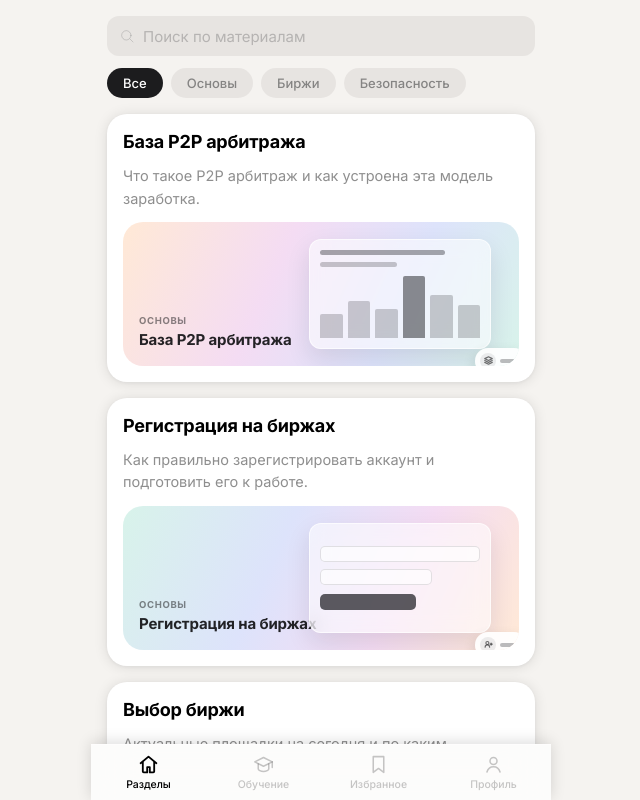
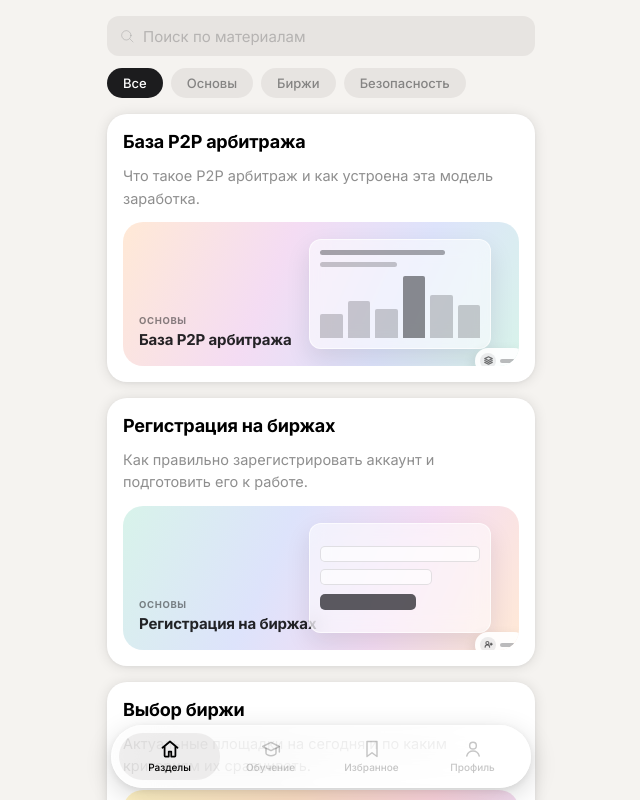
Before and after one commit to abcabsu-cyber/p2p-arbitrage-kb, a plain HTML site: page index.html in a window 1280 px wide. Shown: the whole page, without its empty margins (319-959 px from the left). Drawn offline with Linux system fonts and the light colour scheme.

Commit message:
Make bottom tab bar a floating translucent pill

```diff
--- a/index.html
+++ b/index.html
@@ -19,8 +19,8 @@
     --on-accent:#FFFFFF;
     --separator:#E0E0E0;
     --fill:rgba(128,126,125,0.12);
-    --glass:rgba(255,255,255,0.72);
-    --glass-border:rgba(255,255,255,0.45);
+    --glass:rgba(255,255,255,0.55);
+    --glass-border:rgba(255,255,255,0.55);
     --teal:#00C3D0;
     --teal-soft:rgba(0,195,208,0.14);
     --amber:#E8A317;
@@ -37,6 +37,7 @@
     --sp-1:4px; --sp-2:8px; --sp-3:12px; --sp-4:16px; --sp-5:20px; --sp-6:24px; --sp-8:32px;
     --shadow-card:0 1px 14px rgba(0,0,0,0.11), 0 1px 4px rgba(0,0,0,0.05);
     --shadow-bar:0 -2px 14px rgba(0,0,0,0.14);
+    --shadow-float:0 8px 28px rgba(0,0,0,0.16), 0 2px 8px rgba(0,0,0,0.08);
     --shadow-hero:0 4px 14px rgba(0,0,0,0.32);
     color-scheme:light;
   }
@@ -53,8 +54,8 @@
       --on-accent:#121212;
       --separator:#303030;
       --fill:rgba(120,120,120,0.24);
-      --glass:rgba(40,40,40,0.72);
-      --glass-border:rgba(255,255,255,0.10);
+      --glass:rgba(40,40,40,0.50);
+      --glass-border:rgba(255,255,255,0.14);
       --teal:#00D2E0;
       --teal-soft:rgba(0,210,224,0.18);
       --amber:#FFB524;
@@ -64,6 +65,7 @@
       --success:#34C759;
       --shadow-card:0 1px 14px rgba(0,0,0,0.5), 0 1px 4px rgba(0,0,0,0.3);
       --shadow-bar:0 -2px 14px rgba(0,0,0,0.5);
+      --shadow-float:0 10px 30px rgba(0,0,0,0.55), 0 2px 10px rgba(0,0,0,0.35);
       --shadow-hero:0 4px 14px rgba(0,0,0,0.5);
       color-scheme:dark;
     }
@@ -80,8 +82,8 @@
     --on-accent:#121212;
     --separator:#303030;
     --fill:rgba(120,120,120,0.24);
-    --glass:rgba(40,40,40,0.72);
-    --glass-border:rgba(255,255,255,0.10);
+    --glass:rgba(40,40,40,0.50);
+    --glass-border:rgba(255,255,255,0.14);
     --teal:#00D2E0;
     --teal-soft:rgba(0,210,224,0.18);
     --amber:#FFB524;
@@ -91,6 +93,7 @@
     --success:#34C759;
     --shadow-card:0 1px 14px rgba(0,0,0,0.5), 0 1px 4px rgba(0,0,0,0.3);
     --shadow-bar:0 -2px 14px rgba(0,0,0,0.5);
+    --shadow-float:0 10px 30px rgba(0,0,0,0.55), 0 2px 10px rgba(0,0,0,0.35);
     --shadow-hero:0 4px 14px rgba(0,0,0,0.5);
     color-scheme:dark;
   }
@@ -122,7 +125,8 @@
      in-page header — with top padding standing in for that native bar. */
   .app-body{
     flex:1;overflow-y:auto;
-    padding:calc(var(--sp-4) + env(safe-area-inset-top,0px)) var(--sp-4) var(--sp-5);
+    padding:calc(var(--sp-4) + env(safe-area-inset-top,0px)) var(--sp-4)
+      calc(86px + env(safe-area-inset-bottom,0px));
   }
   .view{display:none;}
   .view.active{display:block;}
@@ -391,23 +395,32 @@
   }
   .profile h2{font:700 20px 'Inter',sans-serif;color:var(--fg);margin:0 0 var(--sp-2);letter-spacing:-0.012em;}
 
-  /* ---------- bottom nav (glass) ---------- */
+  /* ---------- bottom nav: floating glass pill, detached from the edges
+     so the content scrolling underneath bleeds its colors through the
+     blur (heavy backdrop-filter + saturation, low-opacity glass fill) ---------- */
   .tabbar{
-    flex-shrink:0;display:flex;
+    position:absolute;
+    left:var(--sp-5);right:var(--sp-5);
+    bottom:calc(var(--sp-3) + env(safe-area-inset-bottom,0px));
+    display:flex;
+    border-radius:var(--radius-pill);
     background:var(--glass);
-    backdrop-filter:blur(20px);
-    -webkit-backdrop-filter:blur(20px);
-    border-top:1px solid var(--glass-border);
-    box-shadow:var(--shadow-bar);
-    padding:var(--sp-2) 0 calc(var(--sp-2) + env(safe-area-inset-bottom,0px));
+    backdrop-filter:blur(28px) saturate(190%);
+    -webkit-backdrop-filter:blur(28px) saturate(190%);
+    border:1px solid var(--glass-border);
+    box-shadow:var(--shadow-float);
+    padding:7px;
   }
   .tab{
-    flex:1;display:flex;flex-direction:column;align-items:center;gap:3px;
+    flex:1;display:flex;flex-direction:column;align-items:center;gap:2px;
     cursor:pointer;color:var(--fg-tertiary);
-    font:500 10.5px 'Inter',sans-serif;background:none;border:none;
-  }
-  .tab svg{width:21px;height:21px;stroke-width:1.75;}
-  .tab.active{color:var(--fg);}
+    border-radius:var(--radius-pill);
+    padding:6px 4px 7px;
+    font:500 10px 'Inter',sans-serif;background:none;border:none;
+    transition:background .15s ease,color .15s ease;
+  }
+  .tab svg{width:20px;height:20px;stroke-width:1.75;}
+  .tab.active{color:var(--fg);background:var(--fill);}
   .tab.active svg{stroke-width:2.1;}
 
   @media (prefers-reduced-motion:no-preference){
```
